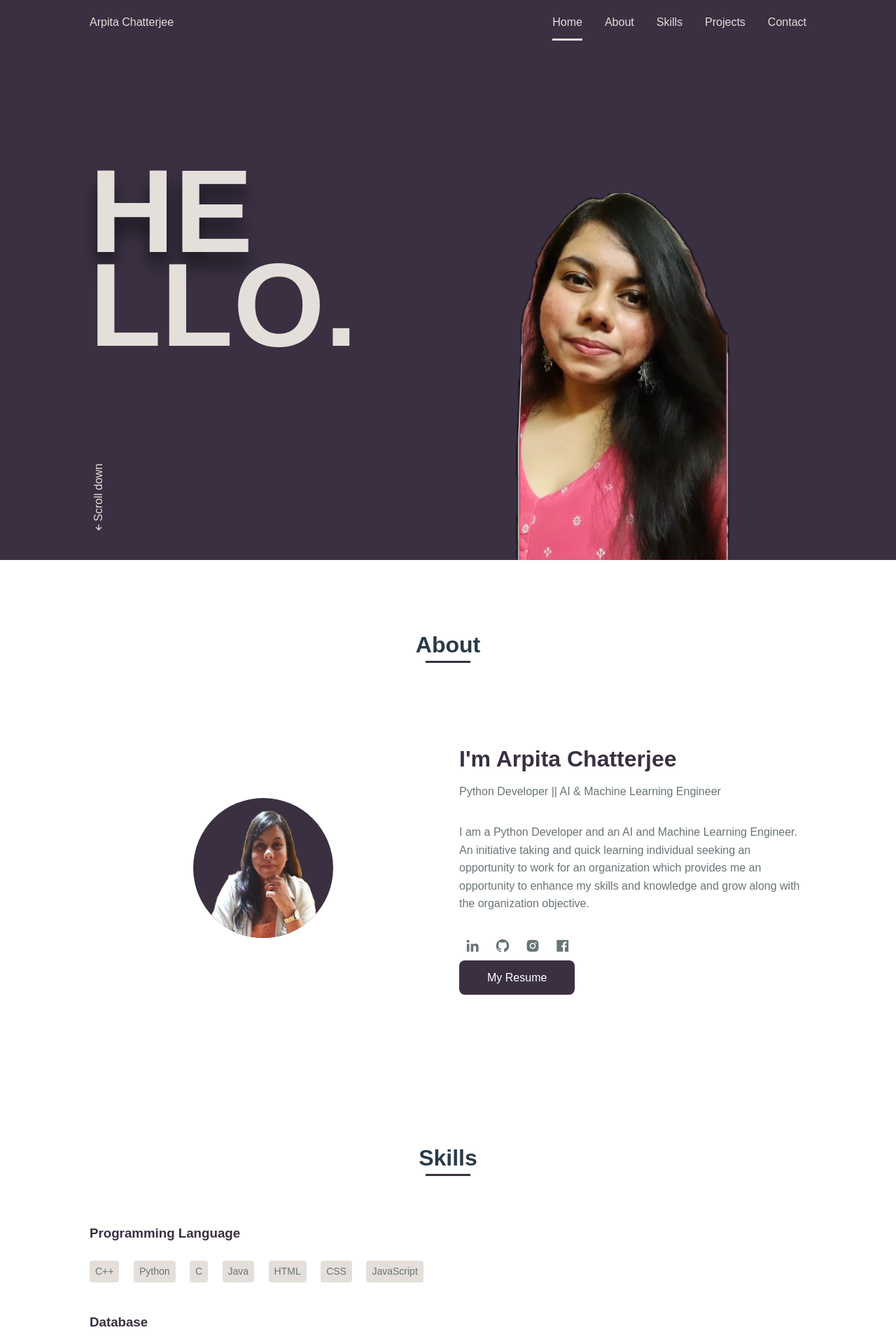
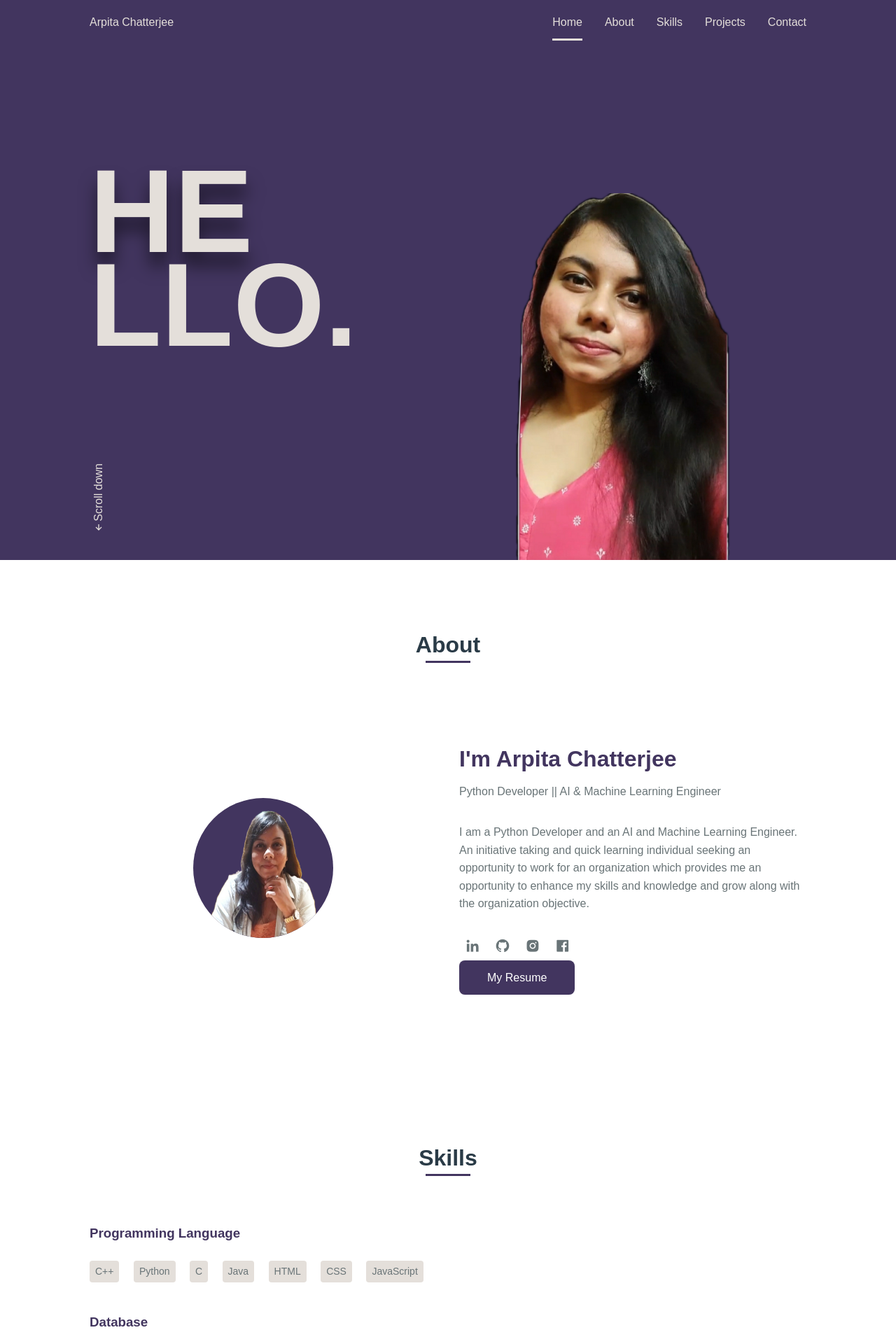
Before and after one commit to ArpitaChatterjee/MyPortfolio, a PHP site: page / in a window 1280 px wide. Shown: the top 1920 px of the page at 70% size. Run offline with PHP 8.4, Linux system fonts and the light colour scheme; some libraries are stand-ins or nearby versions.

Commit message:
s commit

```diff
--- a/assets/styles.css
+++ b/assets/styles.css
@@ -11,10 +11,10 @@
 }
 
 
-/*===== Colors =af1b3f=473144==7c5869=*/
+/*====3a3042= Colors =af1b3f==7c5869==*/
 
 :root {
-    --first-color: #3a3042;
+    --first-color: #42355f;
     --white-color: #E4DFDA;
     --dark-color: #2A3B47;
     --text-color: #697477;
```
Also changed, not shown: assets/display/img1.png (added), assets/display/img2.png (added), assets/display/img3.png (added), assets/display/img4.png (added), assets/display/img5.png (added).
